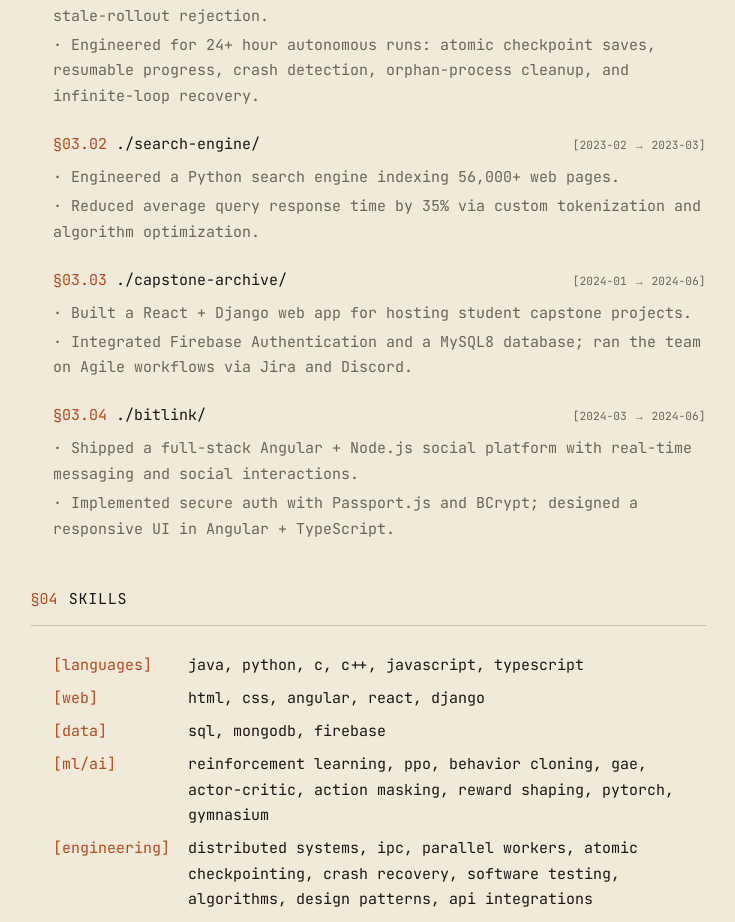
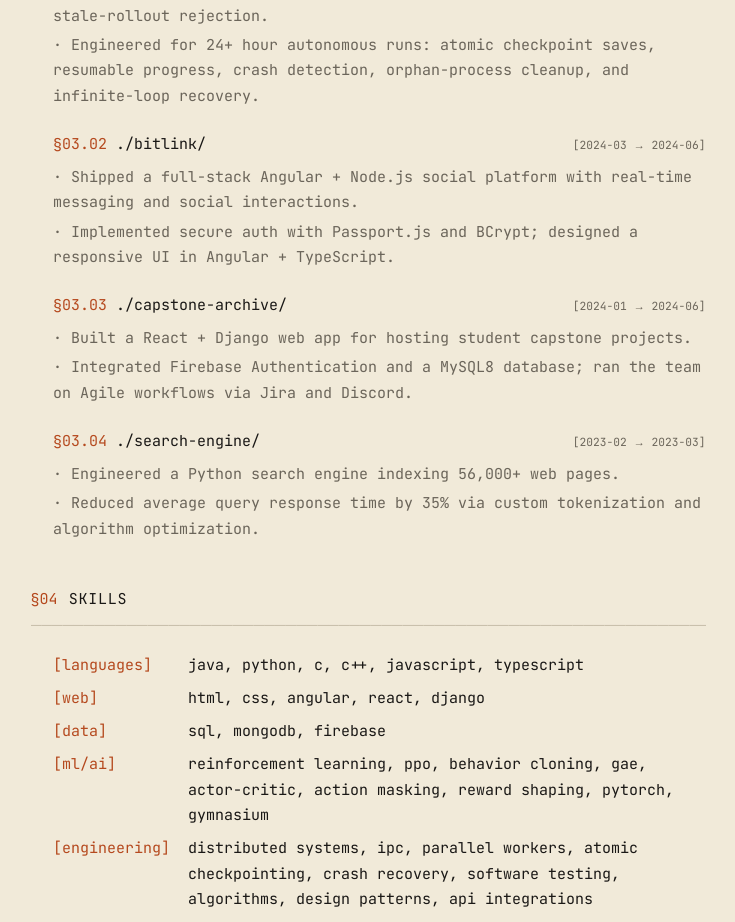
Before and after one commit to JustinoChan/Website, a Next.js app: page /resume in a window 1280 px wide. Shown: the part 1481-2403 px from the top of the page, without its empty margins (272-1007 px from the left). Built offline with nearby package versions, Linux system fonts and the light colour scheme.

Commit message:
Sort resume projects by most recent first

```diff
--- a/app/resume/page.tsx
+++ b/app/resume/page.tsx
@@ -43,11 +43,11 @@ const projectHighlights = [
     ],
   },
   {
-    title: "search-engine",
-    period: "2023-02 → 2023-03",
+    title: "bitlink",
+    period: "2024-03 → 2024-06",
     bullets: [
-      "Engineered a Python search engine indexing 56,000+ web pages.",
-      "Reduced average query response time by 35% via custom tokenization and algorithm optimization.",
+      "Shipped a full-stack Angular + Node.js social platform with real-time messaging and social interactions.",
+      "Implemented secure auth with Passport.js and BCrypt; designed a responsive UI in Angular + TypeScript.",
     ],
   },
   {
@@ -59,11 +59,11 @@ const projectHighlights = [
     ],
   },
   {
-    title: "bitlink",
-    period: "2024-03 → 2024-06",
+    title: "search-engine",
+    period: "2023-02 → 2023-03",
     bullets: [
-      "Shipped a full-stack Angular + Node.js social platform with real-time messaging and social interactions.",
-      "Implemented secure auth with Passport.js and BCrypt; designed a responsive UI in Angular + TypeScript.",
+      "Engineered a Python search engine indexing 56,000+ web pages.",
+      "Reduced average query response time by 35% via custom tokenization and algorithm optimization.",
     ],
   },
 ];
```
